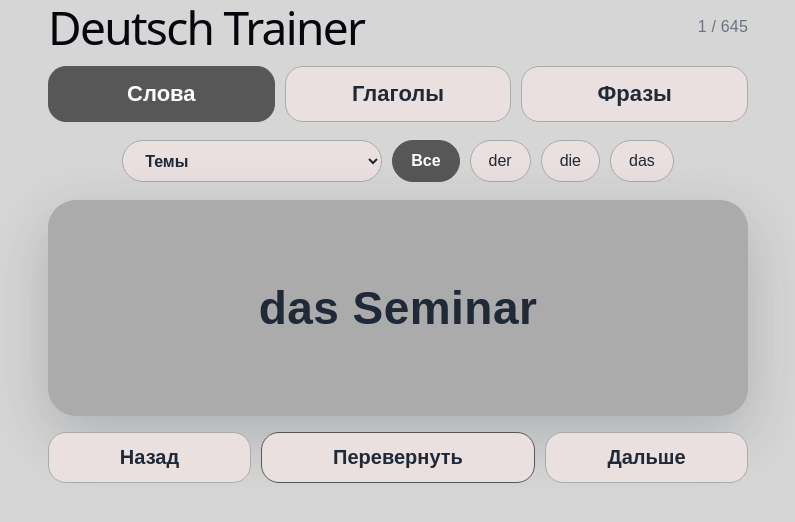
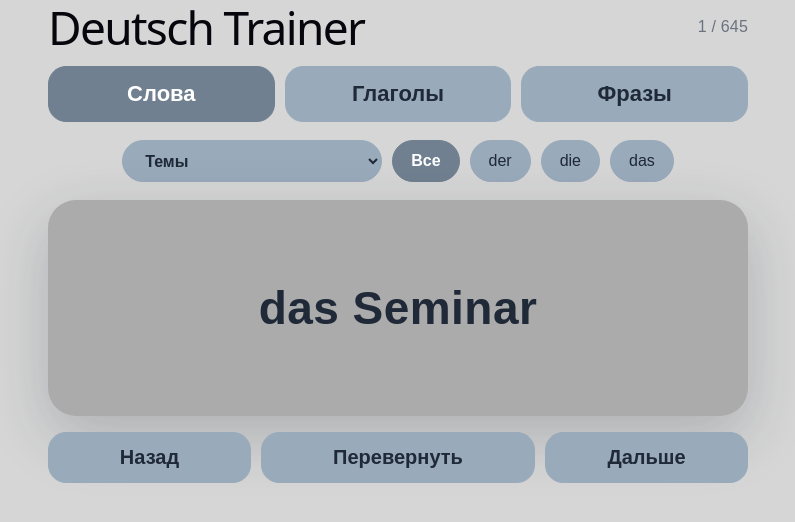
Before and after one commit to Anastasiia21/deutsch-trainer, a React (Vite) app: page / in a window 1280 px wide. Shown: the top 522 px of the page, without its empty margins (242-1037 px from the left). Built offline with nearby package versions, Linux system fonts and the light colour scheme.

Commit message:
Update button colors

```diff
--- a/src/App.jsx
+++ b/src/App.jsx
@@ -400,8 +400,8 @@ content: {
 modeButton: {
    padding: "14px 16px",
   borderRadius: 18,
-  border: "1px solid #ABABAB",
-  background: "#EBE0E0",
+  border: "1px solid #99AABB",
+  background: "#99AABB",
   color: "#1F2937",
   fontSize: "clamp(18px, 3vw, 22px)",
   fontWeight: 700,
@@ -412,8 +412,8 @@ modeButton: {
 activeModeButton: {
   padding: "14px 16px",
   borderRadius: 18,
-  border: "1px solid #575757",
-  background: "#575757",
+  border: "1px solid #708090",
+  background: "#708090",
   color: "#FFFFFF",
   fontSize: "clamp(18px, 3vw, 22px)",
   fontWeight: 700,
@@ -434,8 +434,8 @@ articleButtons: {
 articleButton: {
   padding: "10px 18px",
   borderRadius: 999,
-  border: "1px solid #ABABAB",
-  background: "#EBE0E0",
+  border: "1px solid #99AABB",
+  background: "#99AABB",
   color: "#1F2937",
   fontSize: 16,
   fontWeight: 500,
@@ -445,8 +445,8 @@ articleButton: {
 activeArticleButton: {
   padding: "10px 18px",
   borderRadius: 999,
-  border: "1px solid #575757",
-  background: "#575757",
+  border: "1px solid #708090",
+  background: "#708090",
   color: "#FFFFFF",
   fontSize: 16,
   fontWeight: 700,
@@ -458,8 +458,8 @@ topicSelect: {
   maxWidth: 260,
   padding: "10px 38px 10px 18px",
   borderRadius: 999,
-  border: "1px solid #ABABAB",
-  background: "#EBE0E0",
+  border: "1px solid #99AABB",
+  background: "#99AABB",
   color: "#1F2937",
   fontSize: 16,
   fontWeight: 700,
@@ -598,8 +598,8 @@ buttons: {
 mainButton: {
   padding: "13px 8px",
   borderRadius: 18,
-  border: "1px solid #575757",
-  background: "#EBE0E0",
+  border: "1px solid #99AABB",
+  background: "#99AABB",
   color: "#1F2937",
   fontSize: "clamp(14px, 3.5vw, 20px)",
   fontWeight: 700,
@@ -610,8 +610,8 @@ mainButton: {
 secondaryButton: {
   padding: "13px 8px",
   borderRadius: 18,
-  border: "1px solid #ABABAB",
-  background: "#EBE0E0",
+  border: "1px solid #99AABB",
+  background: "#99AABB",
   color: "#1F2937",
   fontSize: "clamp(14px, 3.5vw, 20px)",
   fontWeight: 700,
@@ -651,8 +651,8 @@ levelButtons: {
 levelButton: {
   padding: "10px 16px",
   borderRadius: 999,
-  border: "1px solid #ABABAB",
-  background: "#EBE0E0",
+  border: "1px solid #99AABB",
+  background: "#99AABB",
   color: "#1F2937",
   fontSize: 16,
   cursor: "pointer",
@@ -661,8 +661,8 @@ levelButton: {
 activeLevelButton: {
   padding: "10px 16px",
   borderRadius: 999,
-  border: "1px solid #575757",
-  background: "#575757",
+  border: "1px solid #708090",
+  background: "#708090",
   color: "#FFFFFF",
   fontSize: 16,
   fontWeight: 700,
```
